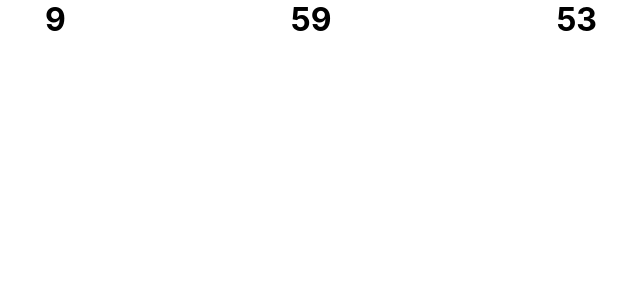
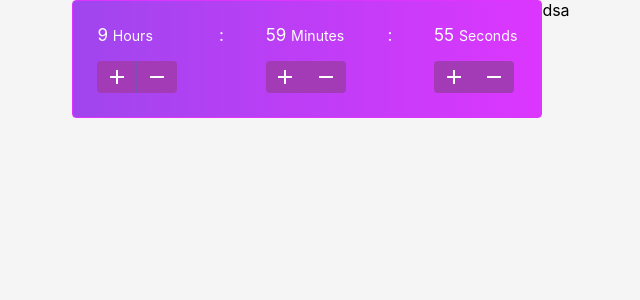
Before and after one commit to didemkaraaslan/3dNm936YQlkXEL9k, a React (Create React App) app: page / in a window 1280 px wide. Shown: the top 300 px of the page, without its empty margins (319-959 px from the left). Built offline with nearby package versions, Linux system fonts and the light colour scheme.

Commit message:
add + - buttons

```diff
--- a/public/index.html
+++ b/public/index.html
@@ -10,6 +10,10 @@
       content="Web site created using create-react-app"
     />
     <link rel="apple-touch-icon" href="%PUBLIC_URL%/logo192.png" />
+    <link
+      rel="stylesheet"
+      href="https://fonts.googleapis.com/css?family=Roboto:300,400,500,700&display=swap"
+    />
     <!--
       manifest.json provides metadata used when your web app is installed on a
       user's mobile device or desktop. See https://developers.google.com/web/fundamentals/web-app-manifest/
--- a/src/App.css
+++ b/src/App.css
@@ -3,42 +3,3 @@
   margin: 0;
   padding: 0;
 }
-
-.App {
-  text-align: center;
-}
-
-.App-logo {
-  height: 40vmin;
-  pointer-events: none;
-}
-
-@media (prefers-reduced-motion: no-preference) {
-  .App-logo {
-    animation: App-logo-spin infinite 20s linear;
-  }
-}
-
-.App-header {
-  background-color: #282c34;
-  min-height: 100vh;
-  display: flex;
-  flex-direction: column;
-  align-items: center;
-  justify-content: center;
-  font-size: calc(10px + 2vmin);
-  color: white;
-}
-
-.App-link {
-  color: #61dafb;
-}
-
-@keyframes App-logo-spin {
-  from {
-    transform: rotate(0deg);
-  }
-  to {
-    transform: rotate(360deg);
-  }
-}
--- a/src/App.js
+++ b/src/App.js
@@ -1,17 +1,36 @@
 import React, { useState, useEffect, useRef } from "react";
 import moment from "moment";
 import "./App.css";
-import { Container } from "@material-ui/core";
+import { Grid } from "@material-ui/core";
 import { makeStyles } from "@material-ui/core/styles";
 import Hour from "./components/counter/Hour";
 import Minute from "./components/counter/Minute";
 import Second from "./components/counter/Second";
-
+import { grey } from "@material-ui/core/colors";
 const useStyles = makeStyles((theme) => ({
   root: {
+    flexGrow: 1,
+  },
+  container: {
+    background: grey[100],
+    height: "100vh",
+  },
+  timer: {
     display: "flex",
     flexDirection: "row",
     justifyContent: "space-between",
+    width: "470px",
+    border: "1px solid #DA22FF",
+    borderRadius: 4,
+    padding: theme.spacing(3),
+    fontSize: 17,
+    color: "#fff",
+    opacity: "90%",
+    background: "#DA22FF" /* fallback for old browsers */,
+    background:
+      "-webkit-linear-gradient(to right, #9733EE, #DA22FF)" /* Chrome 10-25, Safari 5.1-6 */,
+    background:
+      "linear-gradient(to right, #9733EE, #DA22FF)" /* W3C, IE 10+/ Edge, Firefox 16+, Chrome 26+, Opera 12+, Safari 7+ */,
   },
 }));
 
@@ -49,14 +68,39 @@ const App = () => {
     }, 1000);
   };
 
+  const handleHoursUpdate = () => {};
+
+  const handleMinutesUpdate = () => {};
+
+  const handleSecondsUpdate = (updateType) => {
+    if (updateType === "increase") {
+    } else {
+    }
+  };
+
   return (
-    <Container maxWidth="sm">
-      <div className={classes.root}>
-        <Hour hours={hours} />
-        <Minute minutes={minutes} />
-        <Second seconds={seconds} />
-      </div>
-    </Container>
+    <div className={classes.root}>
+      <Grid container justify="center" className={classes.container}>
+        <Grid item>
+          <div className={classes.timer}>
+            <Hour hours={hours} handleHoursUpdate={handleHoursUpdate} />
+            <span>:</span>
+            <Minute
+              minutes={minutes}
+              handleMinutesUpdate={handleMinutesUpdate}
+            />
+            <span>:</span>
+            <Second
+              seconds={seconds}
+              handleSecondsUpdate={handleSecondsUpdate}
+            />
+          </div>
+        </Grid>
+        <Grid item>
+          <p>dsa</p>
+        </Grid>
+      </Grid>
+    </div>
   );
 };
 
--- a/src/components/counter/Hour.jsx
+++ b/src/components/counter/Hour.jsx
@@ -1,9 +1,46 @@
 import React, { useState, useEffect } from "react";
+import { withStyles, makeStyles } from "@material-ui/core/styles";
+import { ButtonGroup, Button } from "@material-ui/core";
+import { Add, Remove } from "@material-ui/icons/";
+import { purple } from "@material-ui/core/colors";
 
-const Hour = ({ hours }) => {
+const ColorButton = withStyles((theme) => ({
+  root: {
+    color: theme.palette.getContrastText(purple[500]),
+    backgroundColor: purple[500],
+    "&:hover": {
+      backgroundColor: purple[700],
+    },
+  },
+}))(Button);
+
+const useStyles = makeStyles((theme) => ({
+  margin: {
+    marginTop: theme.spacing(2),
+  },
+}));
+
+const Hour = ({ hours, handleHoursUpdate }) => {
+  const classes = useStyles();
   return (
     <div>
-      <h1>{hours}</h1>
+      <p>
+        {hours} <small>Hours</small>
+      </p>
+
+      <ButtonGroup
+        variant="text"
+        color="primary"
+        aria-label="contained primary button group"
+        className={classes.margin}
+      >
+        <ColorButton variant="text" size="small">
+          <Add />
+        </ColorButton>
+        <ColorButton variant="text" size="small">
+          <Remove />
+        </ColorButton>
+      </ButtonGroup>
     </div>
   );
 };
--- a/src/components/counter/Minute.jsx
+++ b/src/components/counter/Minute.jsx
@@ -1,9 +1,46 @@
 import React, { useState, useEffect } from "react";
+import { withStyles, makeStyles } from "@material-ui/core/styles";
+import { ButtonGroup, Button } from "@material-ui/core";
+import { Add, Remove } from "@material-ui/icons/";
+import { purple } from "@material-ui/core/colors";
 
-const Minute = ({ minutes }) => {
+const ColorButton = withStyles((theme) => ({
+  root: {
+    color: theme.palette.getContrastText(purple[500]),
+    backgroundColor: purple[500],
+    "&:hover": {
+      backgroundColor: purple[700],
+    },
+  },
+}))(Button);
+
+const useStyles = makeStyles((theme) => ({
+  margin: {
+    marginTop: theme.spacing(2),
+  },
+}));
+
+const Minute = ({ minutes, handleMinutesUpdate }) => {
+  const classes = useStyles();
+
   return (
     <div>
-      <h1>{minutes}</h1>
+      <p>
+        {minutes} <small>Minutes</small>
+      </p>
+      <ButtonGroup
+        variant="text"
+        color="primary"
+        aria-label="contained primary button group"
+        className={classes.margin}
+      >
+        <ColorButton variant="text" size="small">
+          <Add />
+        </ColorButton>
+        <ColorButton variant="text" size="small">
+          <Remove />
+        </ColorButton>
+      </ButtonGroup>
     </div>
   );
 };
--- a/src/components/counter/Second.jsx
+++ b/src/components/counter/Second.jsx
@@ -1,9 +1,53 @@
 import React, { useState, useEffect } from "react";
+import { withStyles, makeStyles } from "@material-ui/core/styles";
+import { ButtonGroup, Button } from "@material-ui/core";
+import { Add, Remove } from "@material-ui/icons/";
+import { purple } from "@material-ui/core/colors";
 
-const Second = ({ seconds }) => {
+const ColorButton = withStyles((theme) => ({
+  root: {
+    color: theme.palette.getContrastText(purple[500]),
+    backgroundColor: purple[500],
+    "&:hover": {
+      backgroundColor: purple[700],
+    },
+  },
+}))(Button);
+
+const useStyles = makeStyles((theme) => ({
+  margin: {
+    marginTop: theme.spacing(2),
+  },
+}));
+
+const Second = ({ seconds, handleSecondsUpdate }) => {
+  const classes = useStyles();
   return (
     <div>
-      <h1>{seconds}</h1>
+      <p>
+        {seconds} <small>Seconds</small>
+      </p>
+      <ButtonGroup
+        variant="text"
+        color="primary"
+        aria-label="contained primary button group"
+        className={classes.margin}
+      >
+        <ColorButton
+          variant="text"
+          size="small"
+          onClick={() => handleSecondsUpdate("increase")}
+        >
+          <Add />
+        </ColorButton>
+        <ColorButton
+          variant="text"
+          size="small"
+          onClick={() => handleSecondsUpdate("decrease")}
+        >
+          <Remove />
+        </ColorButton>
+      </ButtonGroup>
     </div>
   );
 };
```
